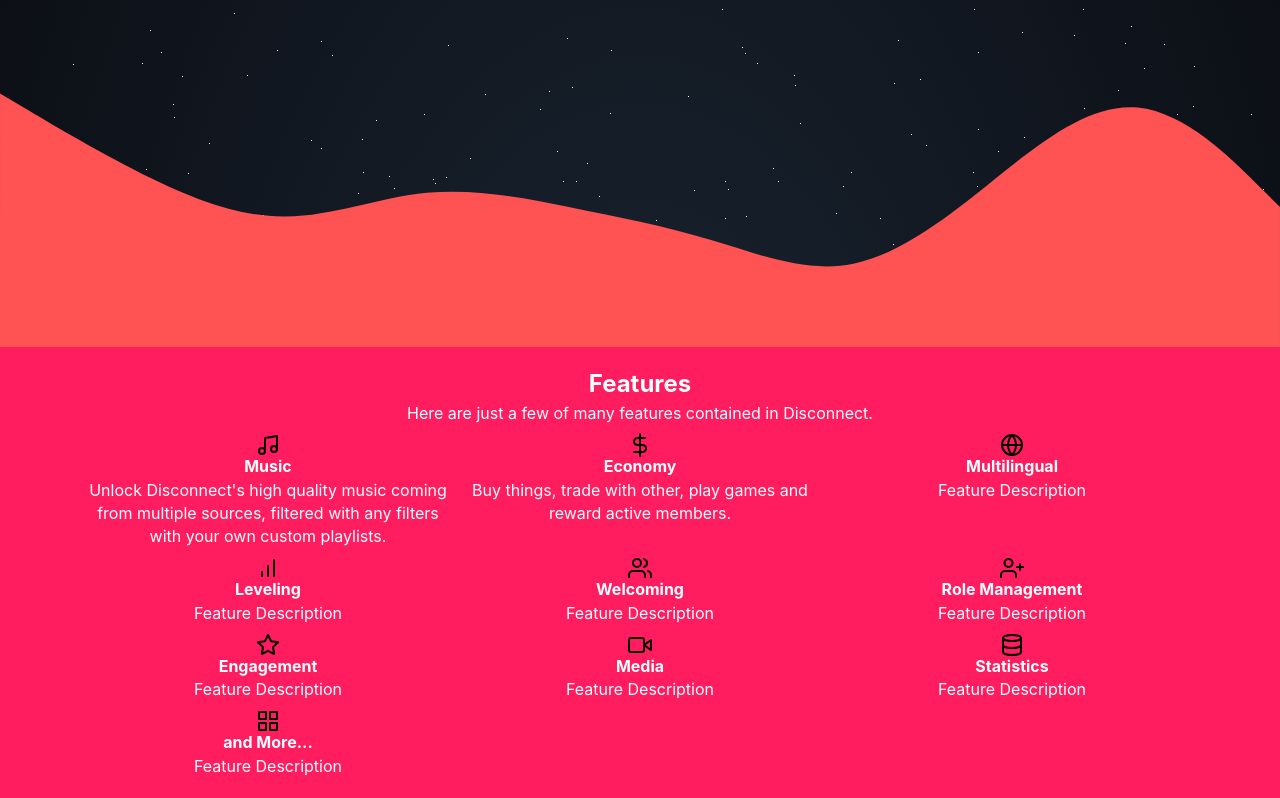
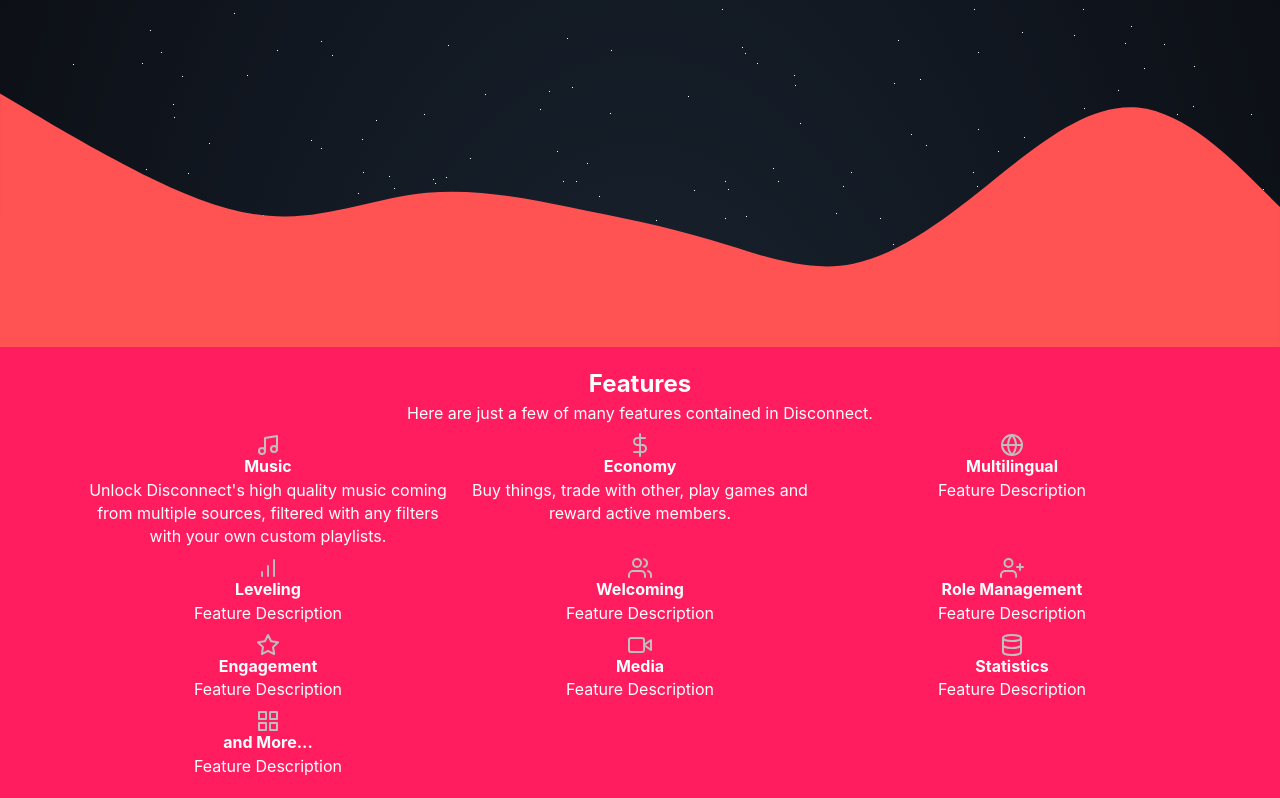
Before and after one commit to DisconnectDiscordBot/Website-V2, a Next.js app: page / in a window 1280 px wide. Shown: the part 519-1317 px from the top of the page. Built offline with nearby package versions, Linux system fonts and the light colour scheme.

Commit message:
Update Home.module.css

```diff
--- a/styles/Home.module.css
+++ b/styles/Home.module.css
@@ -103,3 +103,8 @@
 	font-size: 1.25;
 	font-weight: bold;
 }
+
+.feather {
+	filter: brightness(1) invert(0.75);
+	font-size: 4rem;
+}
```
